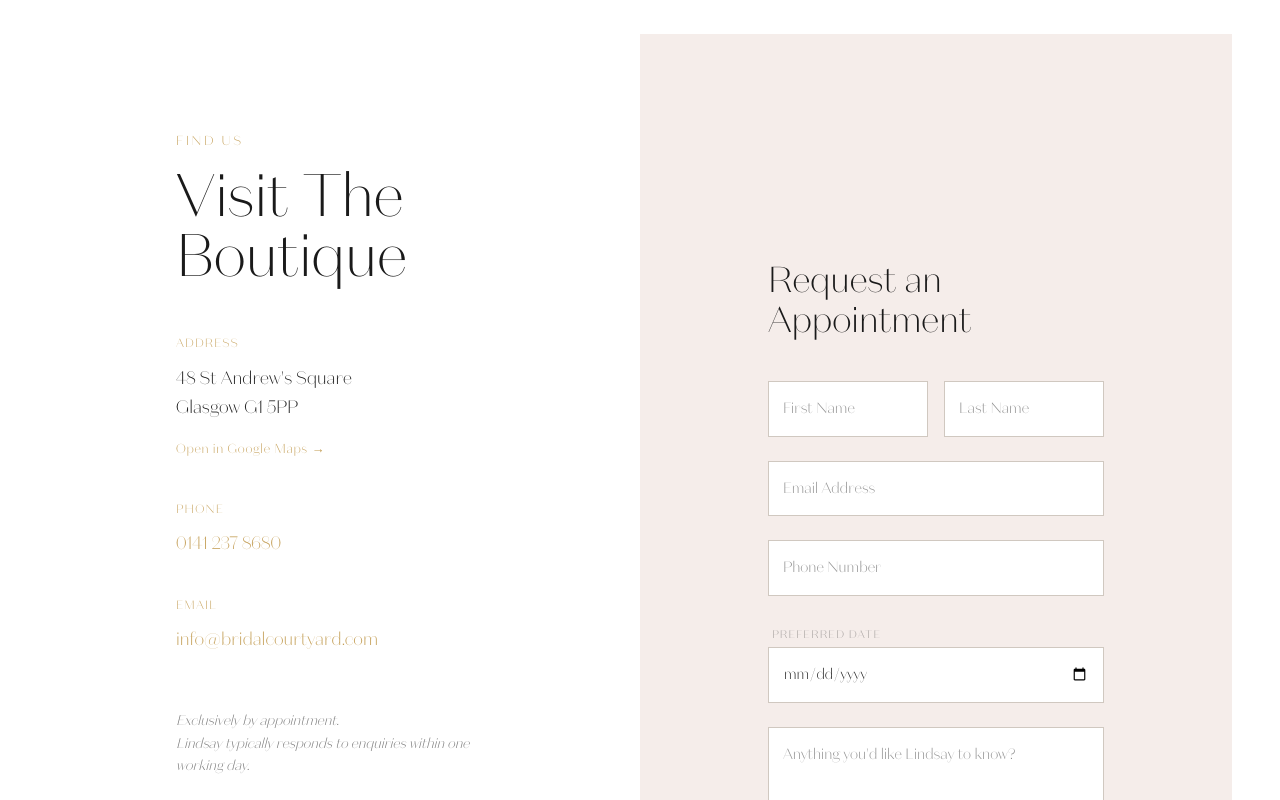
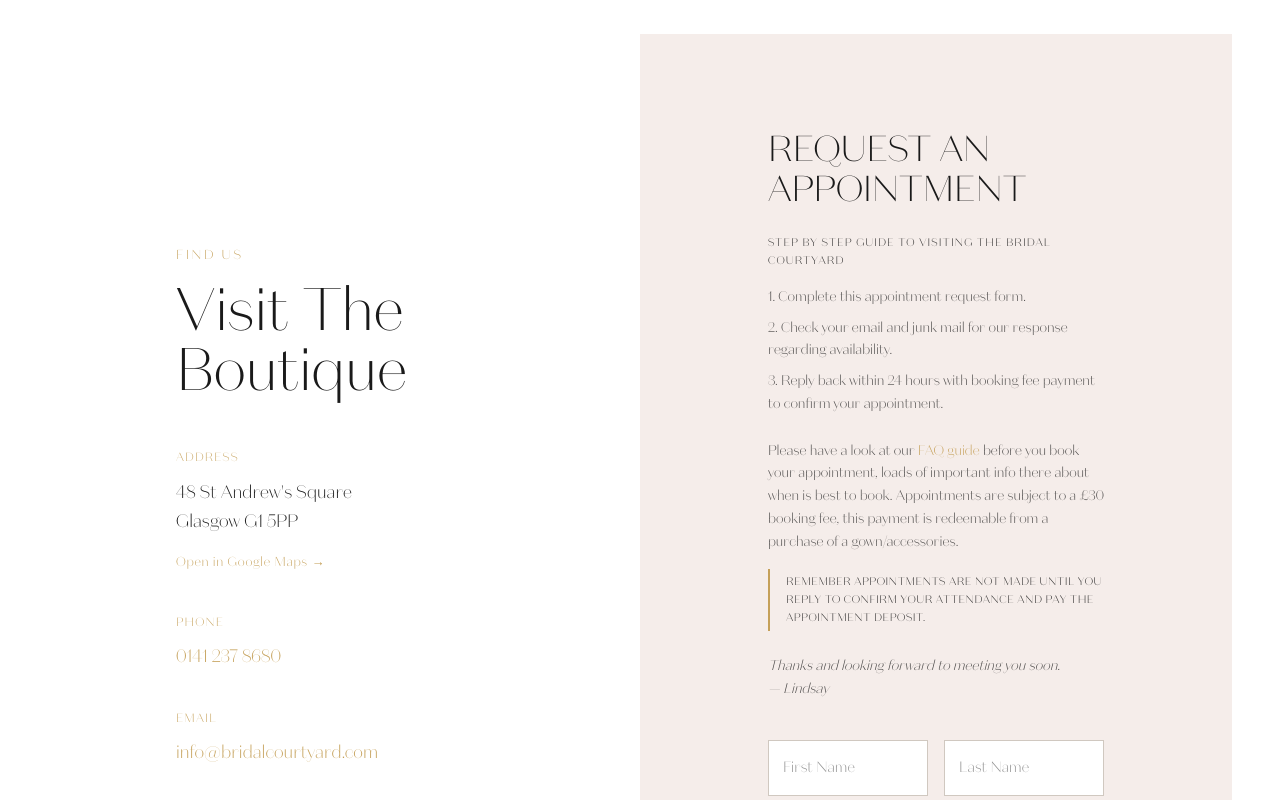
Before and after one commit to AliNMackie/bridalcourtyard, a Next.js app: page / in a window 1280 px wide. Shown: the part 8200-9000 px from the top of the page. Built offline with nearby package versions, Linux system fonts and the light colour scheme.

Commit message:
Update contact page copy to match original site

```diff
--- a/src/components/Contact.tsx
+++ b/src/components/Contact.tsx
@@ -3,6 +3,7 @@
 
 import { Section } from "./ui/Section";
 import { ArrowRight } from "lucide-react";
+import Link from "next/link";
 
 export default function Contact() {
   return (
@@ -73,8 +74,30 @@ export default function Contact() {
 
         {/* Right Column (Form) */}
         <div className="flex-1 bg-blush py-24 px-8 md:px-20 lg:px-32 flex flex-col justify-center">
-          <div className="max-w-md mx-auto w-full space-y-10">
-            <h3 className="font-display text-3xl md:text-4xl text-charcoal">Request an Appointment</h3>
+          <div className="max-w-lg mx-auto w-full space-y-10">
+            <div className="space-y-6">
+              <h3 className="font-display text-3xl md:text-4xl text-charcoal uppercase">Request an Appointment</h3>
+
+              <div className="space-y-4 font-body text-[13px] md:text-[14px] text-charcoal/80 leading-relaxed">
+                <p className="font-medium text-charcoal uppercase tracking-widest text-[11px] mb-4">
+                  Step by Step Guide to Visiting The Bridal Courtyard
+                </p>
+                <ol className="list-decimal list-inside space-y-2 pb-2">
+                  <li>Complete this appointment request form.</li>
+                  <li>Check your email and junk mail for our response regarding availability.</li>
+                  <li>Reply back within 24 hours with booking fee payment to confirm your appointment.</li>
+                </ol>
+                <p>
+                  Please have a look at our <Link href="/faq" className="text-luxury-gold hover:underline">FAQ guide</Link> before you book your appointment, loads of important info there about when is best to book. Appointments are subject to a £30 booking fee, this payment is redeemable from a purchase of a gown/accessories.
+                </p>
+                <p className="font-medium text-[11px] uppercase tracking-wider text-charcoal border-l-2 border-luxury-gold pl-4 py-1 my-4">
+                  Remember appointments are not made until you reply to confirm your attendance and pay the appointment deposit.
+                </p>
+                <p className="italic pt-2">
+                  Thanks and looking forward to meeting you soon.<br/>— Lindsay
+                </p>
+              </div>
+            </div>
 
             <form className="space-y-6">
               <div className="grid grid-cols-1 md:grid-cols-2 gap-4">
```
